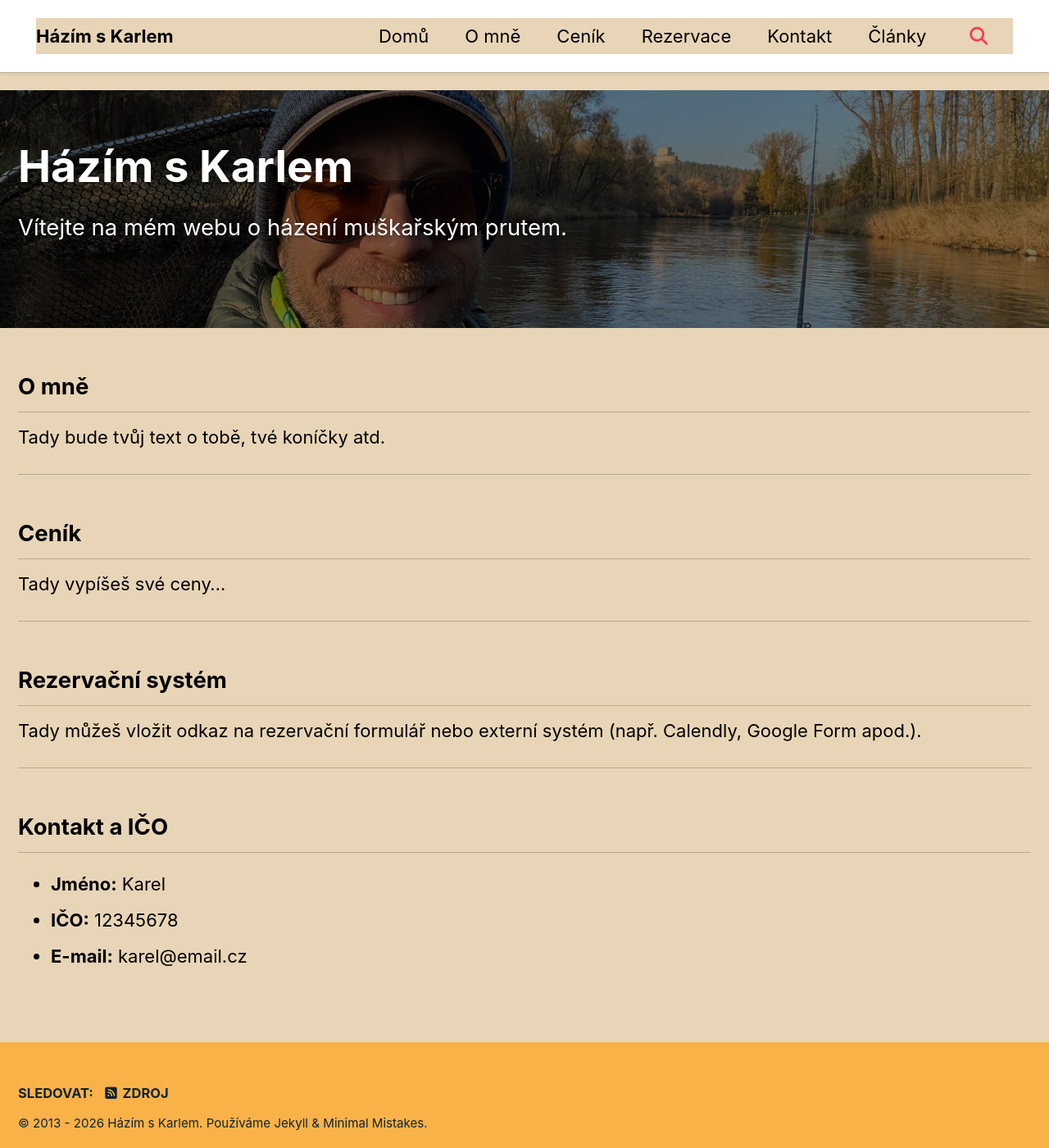
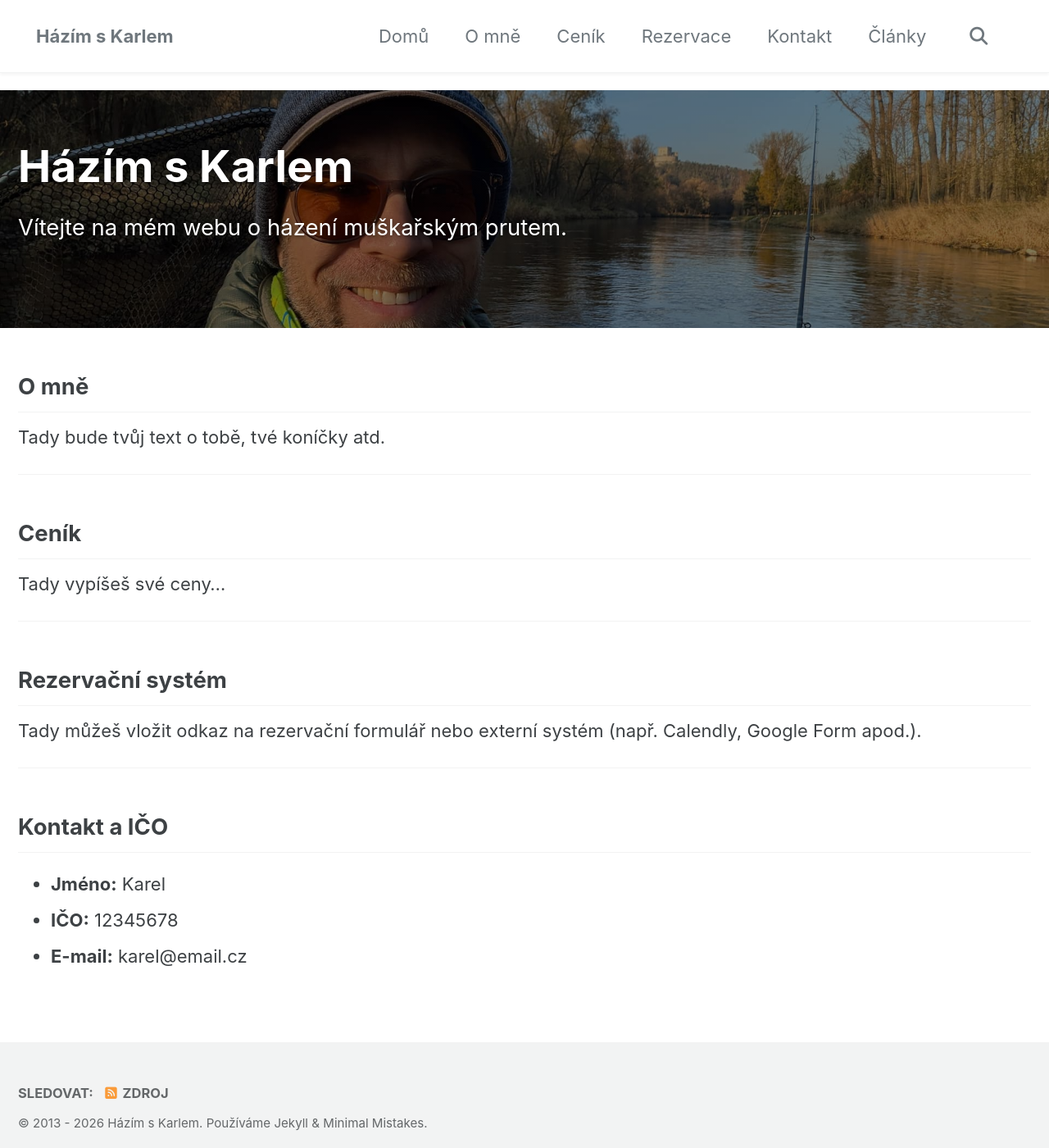
Before and after one commit to hazimskarlem/hazimskarlem.github.io, a Jekyll site: the page built from index.md, in a window 1280 px wide and 1400 px high. Shown: the whole window at 82% size. Built offline with Jekyll 4.4.1, drawn with Linux system fonts in a browser that asks for light colours; cached includes are drawn as plain includes.

Commit message:
Update _config.yml

```diff
--- a/_config.yml
+++ b/_config.yml
@@ -12,7 +12,7 @@
 
 # theme                 : "minimal-mistakes-jekyll"
 # remote_theme          : "mmistakes/minimal-mistakes"
-minimal_mistakes_skin    : "sunrise" # "default", "air", "aqua", "contrast", "dark", "dirt", "neon", "mint", "plum", "sunrise", "catppuccin_latte", "catppuccin_mocha"
+minimal_mistakes_skin    : "default" # "default", "air", "aqua", "contrast", "dark", "dirt", "neon", "mint", "plum", "sunrise", "catppuccin_latte", "catppuccin_mocha"
 
 # Site Settings
 locale                  : "cs-CZ"
```
